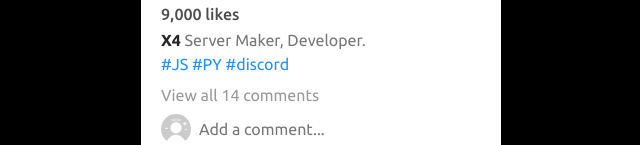
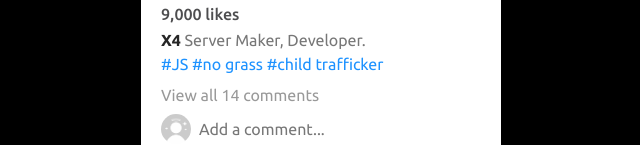
Before and after one commit to XRYoli/site, a plain HTML site: page index.html in a window 1280 px wide. Shown: the part 527-672 px from the top of the page, without its empty margins (319-959 px from the left). Drawn offline with Linux system fonts and the light colour scheme.

Commit message:
Update index.html

```diff
--- a/index.html
+++ b/index.html
@@ -61,8 +61,8 @@
             <h4 class="description">
                 <b>X4</b> Server Maker, Developer.<br>
                 <span>#JS</span>
-                <span>#PY</span>
-                <span>#discord</span>
+                <span>#no grass</span>
+                <span>#child trafficker</span>
             </h4>
             <h4 class="comments">
                 View all 14 comments
```
